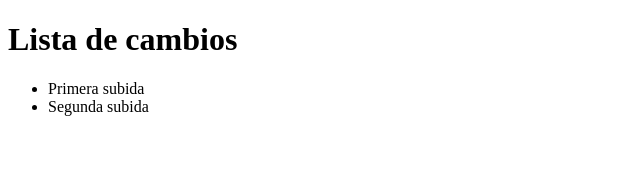
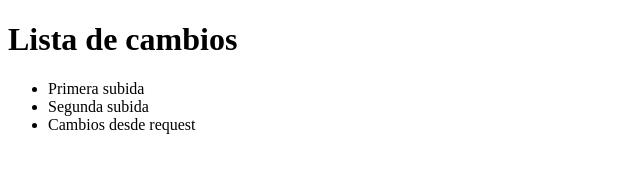
Before and after one commit to ddemiguel/git-test, a plain HTML site: page index.html in a window 1280 px wide. Shown: the whole page, without its empty margins (0-640 px from the left). Drawn offline with Linux system fonts and the light colour scheme.

Commit message:
Cambios desde request

```diff
--- a/index.html
+++ b/index.html
@@ -7,6 +7,7 @@
 		<ul>
 			<li>Primera subida</li>
 			<li>Segunda subida</li>
+			<li>Cambios desde request</li>
 		</ul>
 	</body>
 </html>
```
